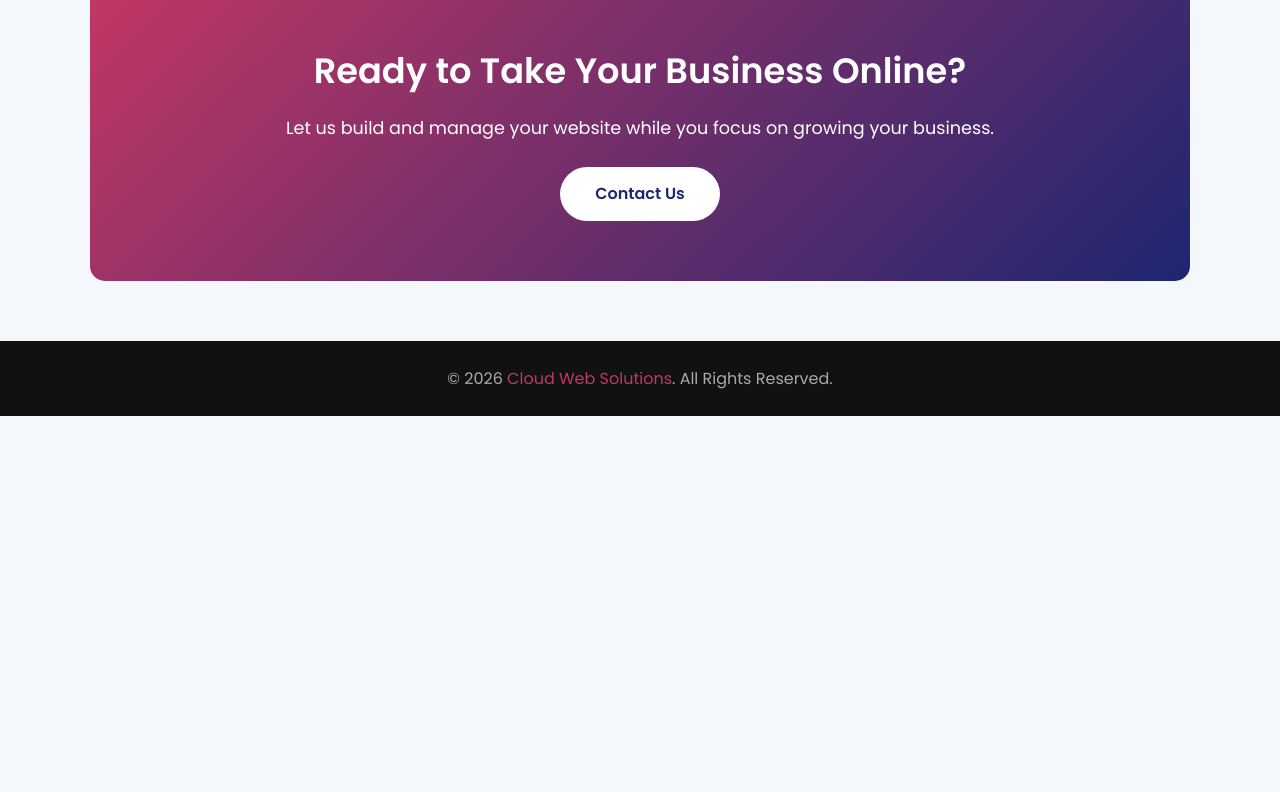
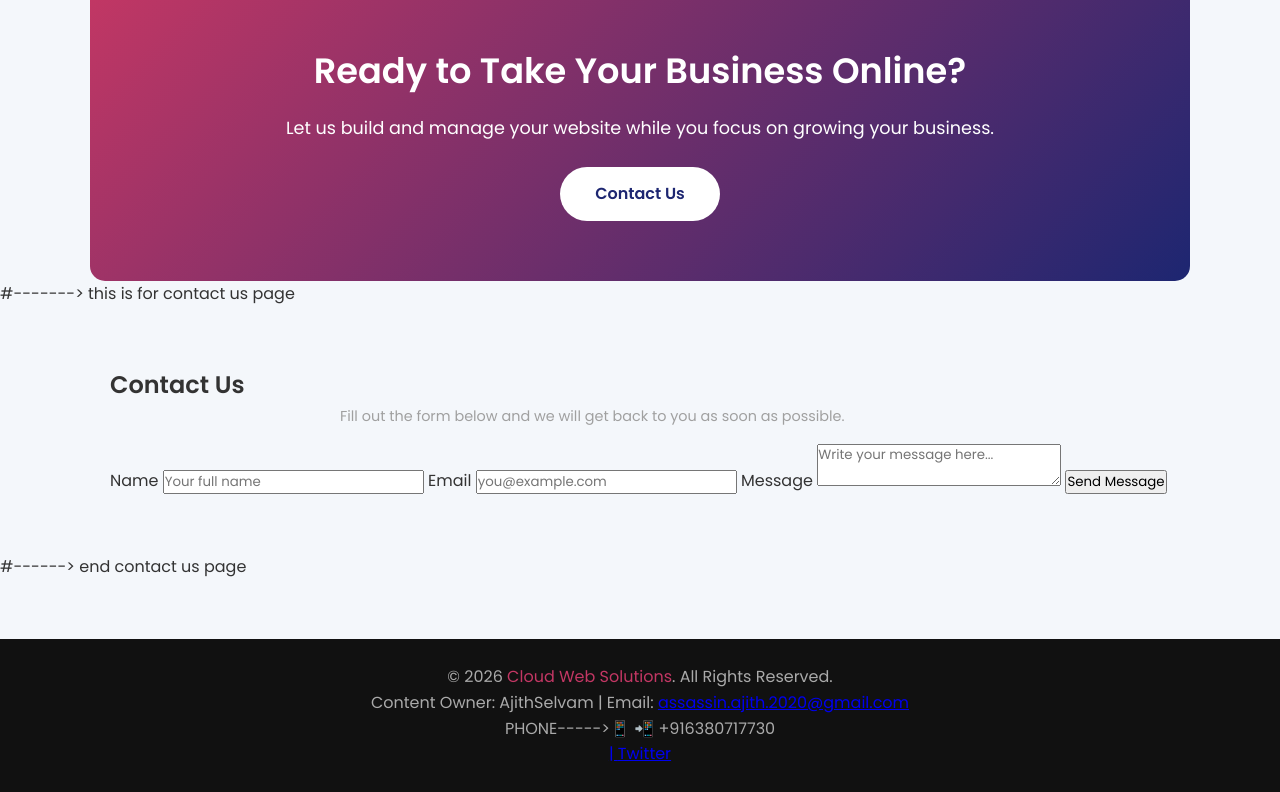
Before and after one commit to ajithselvam/ShellSecOps, a plain HTML site: page webapplicationdevelopment.html in a window 1280 px wide. Shown: the part 1401-2193 px from the top of the page. Before the commit the page ends 1817 px from the top, so only its background shows below. Drawn offline with Linux system fonts and the light colour scheme.

Commit message:
Implement contact form in webapplicationdevelopment.html
Added a contact form section with fields for name, email, and message.

```diff
--- a/webapplicationdevelopment.html
+++ b/webapplicationdevelopment.html
@@ -235,8 +235,88 @@
     <a href="#">Contact Us</a>
   </section>
 
+
+
+
+#-------> this is for contact us page
+
+  </section>
+   <section aria-label="Contact form" class="contact" id="contact" tabindex="0">
+    <h2>
+     Contact Us
+    </h2>
+    <form id="messageForm">
+     <p id="contact-desc" style="max-width:600px; margin: 0 auto 1rem; color:#a0a0a0; font-size:0.9rem;">
+      Fill out the form below and we will get back to you as soon as possible.
+     </p>
+     <label for="name">
+      Name
+     </label>
+     <input aria-required="true" autocomplete="name" id="name" name="name" placeholder="Your full name" required="" type="text"/>
+     <label for="email">
+      Email
+     </label>
+     <input aria-required="true" autocomplete="email" id="email" name="email" placeholder="you@example.com" required="" type="email"/>
+     <label for="message">
+      Message
+     </label>
+     <textarea aria-required="true" id="message" name="message" placeholder="Write your message here..." required=""></textarea>
+     <button aria-label="Send message" type="submit">
+      Send Message
+     </button>
+    </form>
+   </section>
+
+
+
+
+
+
+
+
+#------> end contact us page
+
   <footer>
     © 2026 <span>Cloud Web Solutions</span>. All Rights Reserved.
+
+
+
+
+
+
+
+<p>
+     Content Owner: AjithSelvam | Email: <a class="text-green-400 hover:underline" href="mailto:assassin.ajith.2020@gmail.com">assassin.ajith.2020@gmail.com</a>
+    </p>
+
+    <p>
+      PHONE----->📱 📲 +916380717730
+    </p>
+    <div class="flex justify-center space-x-4 mt-4">
+     <a class="hover:text-gray-400" href="#">
+      <i class="fab fa-facebook-f">
+      </i>
+     </a>
+     <a class="hover:text-gray-400" href="#">
+      <i class="fab fa-twitter">
+      </i>
+     </a>
+     <a class="hover:text-gray-400" href="#">
+      <i class="fab fa-instagram">
+      </i>
+      |
+
+
+
+
+   <a aria-label="Visit our Twitter profile" href="https://twitter.com/shellsecops" rel="noopener noreferrer" target="_blank">
+    Twitter
+   </a>
+
+
+
+
+
   </footer>
 
 </body>
```
